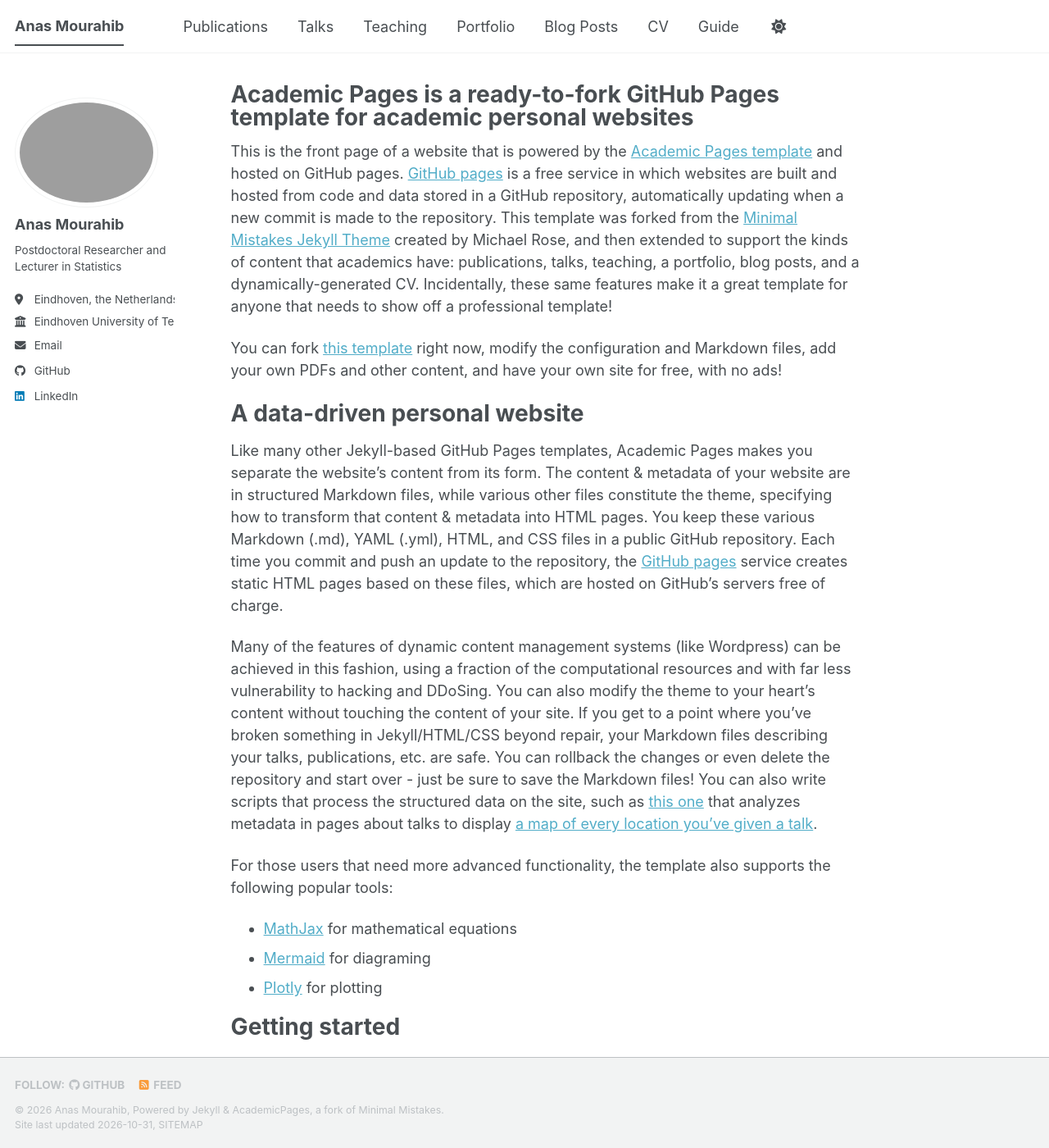
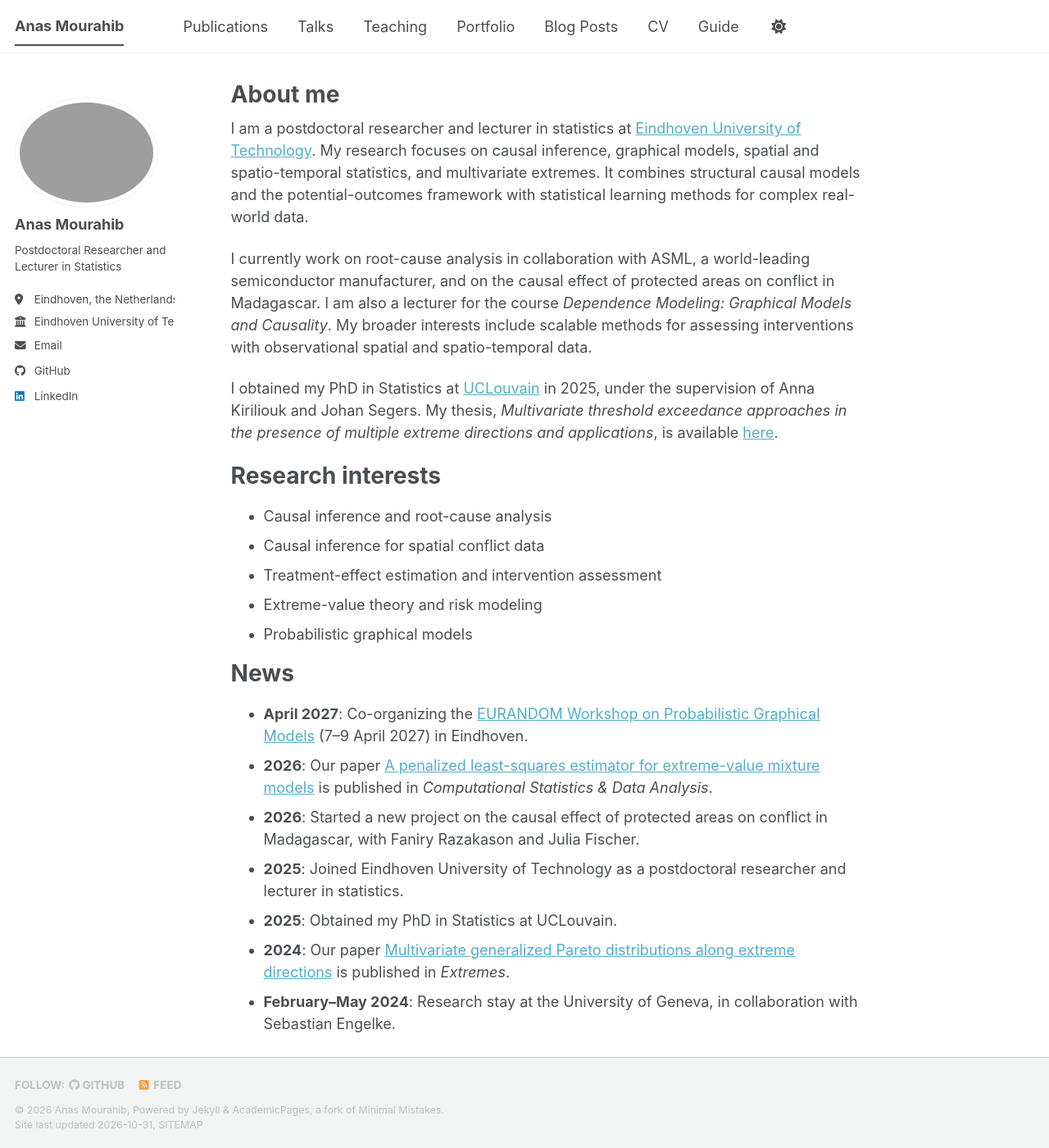
Before and after one commit to AnasMourahib/AnasMourahib.github.io, a Jekyll site: the page built from _pages/about.md, in a window 1280 px wide and 1400 px high. Shown: the whole window at 82% size. Built offline with Jekyll 4.4.1, drawn with Linux system fonts in a browser that asks for light colours; a script bundle is joined from its source files by our own code; a style sheet for code colours, icons or effects is not loaded; some of the changed text lies outside the part shown.

Commit message:
Update about.md

```diff
--- a/_pages/about.md
+++ b/_pages/about.md
@@ -1,56 +1,32 @@
 ---
 permalink: /
-title: "Academic Pages is a ready-to-fork GitHub Pages template for academic personal websites"
+title: "About me"
 author_profile: true
 redirect_from:
   - /about/
   - /about.html
 ---
 
-This is the front page of a website that is powered by the [Academic Pages template](https://github.com/academicpages/academicpages.github.io) and hosted on GitHub pages. [GitHub pages](https://pages.github.com) is a free service in which websites are built and hosted from code and data stored in a GitHub repository, automatically updating when a new commit is made to the repository. This template was forked from the [Minimal Mistakes Jekyll Theme](https://mmistakes.github.io/minimal-mistakes/) created by Michael Rose, and then extended to support the kinds of content that academics have: publications, talks, teaching, a portfolio, blog posts, and a dynamically-generated CV. Incidentally, these same features make it a great template for anyone that needs to show off a professional template!
+I am a postdoctoral researcher and lecturer in statistics at [Eindhoven University of Technology](https://www.tue.nl/en/). My research focuses on causal inference, graphical models, spatial and spatio-temporal statistics, and multivariate extremes. It combines structural causal models and the potential-outcomes framework with statistical learning methods for complex real-world data.
 
- You can fork [this template](https://github.com/academicpages/academicpages.github.io) right now, modify the configuration and Markdown files, add your own PDFs and other content, and have your own site for free, with no ads!
+I currently work on root-cause analysis in collaboration with ASML, a world-leading semiconductor manufacturer, and on the causal effect of protected areas on conflict in Madagascar. I am also a lecturer for the course *Dependence Modeling: Graphical Models and Causality*. My broader interests include scalable methods for assessing interventions with observational spatial and spatio-temporal data.
 
-A data-driven personal website
+I obtained my PhD in Statistics at [UCLouvain](https://uclouvain.be/en/) in 2025, under the supervision of Anna Kiriliouk and Johan Segers. My thesis, *Multivariate threshold exceedance approaches in the presence of multiple extreme directions and applications*, is available [here](https://research.dial.uclouvain.be/entities/publication/d00183ae-949a-4640-896e-b98e22286332).
+
+Research interests
 ======
-Like many other Jekyll-based GitHub Pages templates, Academic Pages makes you separate the website's content from its form. The content & metadata of your website are in structured Markdown files, while various other files constitute the theme, specifying how to transform that content & metadata into HTML pages. You keep these various Markdown (.md), YAML (.yml), HTML, and CSS files in a public GitHub repository. Each time you commit and push an update to the repository, the [GitHub pages](https://pages.github.com/) service creates static HTML pages based on these files, which are hosted on GitHub's servers free of charge.
+- Causal inference and root-cause analysis
+- Causal inference for spatial conflict data
+- Treatment-effect estimation and intervention assessment
+- Extreme-value theory and risk modeling
+- Probabilistic graphical models
 
-Many of the features of dynamic content management systems (like Wordpress) can be achieved in this fashion, using a fraction of the computational resources and with far less vulnerability to hacking and DDoSing. You can also modify the theme to your heart's content without touching the content of your site. If you get to a point where you've broken something in Jekyll/HTML/CSS beyond repair, your Markdown files describing your talks, publications, etc. are safe. You can rollback the changes or even delete the repository and start over - just be sure to save the Markdown files! You can also write scripts that process the structured data on the site, such as [this one](https://github.com/academicpages/academicpages.github.io/blob/master/talkmap.ipynb) that analyzes metadata in pages about talks to display [a map of every location you've given a talk](https://academicpages.github.io/talkmap.html).
-
-For those users that need more advanced functionality, the template also supports the following popular tools:
-- [MathJax](https://www.mathjax.org/) for mathematical equations
-- [Mermaid](https://mermaid.js.org/) for diagraming
-- [Plotly](https://plotly.com/javascript/) for plotting
-
-Getting started
+News
 ======
-1. Register a GitHub account if you don't have one and confirm your e-mail (required!)
-1. Fork [this template](https://github.com/academicpages/academicpages.github.io) by clicking the "Use this template" button in the top right.
-1. Go to the repository's settings (rightmost item in the tabs that start with "Code", should be below "Unwatch"). Rename the repository "[your GitHub username].github.io", which will also be your website's URL.
-1. Set site-wide configuration and create content & metadata (see below -- also see [this set of diffs](https://archive.is/3TPas) showing what files were changed to set up [an example site](https://getorg-testacct.github.io) for a user with the username "getorg-testacct")
-1. Upload any files (like PDFs, .zip files, etc.) to the files/ directory. They will appear at https://[your GitHub username].github.io/files/example.pdf.
-1. Check status by going to the repository settings, in the "GitHub pages" section
-
-Site-wide configuration
-------
-The main configuration file for the site is in the base directory in [_config.yml](https://github.com/academicpages/academicpages.github.io/blob/master/_config.yml), which defines the content in the sidebars and other site-wide features. You will need to replace the default variables with ones about yourself and your site's github repository. The configuration file for the top menu is in [_data/navigation.yml](https://github.com/academicpages/academicpages.github.io/blob/master/_data/navigation.yml). For example, if you don't have a portfolio or blog posts, you can remove those items from that navigation.yml file to remove them from the header.
-
-Create content & metadata
-------
-For site content, there is one Markdown file for each type of content, which are stored in directories like _publications, _talks, _posts, _teaching, or _pages. For example, each talk is a Markdown file in the [_talks directory](https://github.com/academicpages/academicpages.github.io/tree/master/_talks). At the top of each Markdown file is structured data in YAML about the talk, which the theme will parse to do lots of cool stuff. The same structured data about a talk is used to generate the list of talks on the [Talks page](https://academicpages.github.io/talks), each [individual page](https://academicpages.github.io/talks/2012-03-01-talk-1) for specific talks, the talks section for the [CV page](https://academicpages.github.io/cv), and the [map of places you've given a talk](https://academicpages.github.io/talkmap.html) (if you run this [python file](https://github.com/academicpages/academicpages.github.io/blob/master/talkmap.py) or [Jupyter notebook](https://github.com/academicpages/academicpages.github.io/blob/master/talkmap.ipynb), which creates the HTML for the map based on the contents of the _talks directory).
-
-**Markdown generator**
-
-The repository includes [a set of Jupyter notebooks](https://github.com/academicpages/academicpages.github.io/tree/master/markdown_generator
-) that converts a CSV containing structured data about talks or presentations into individual Markdown files that will be properly formatted for the Academic Pages template. The sample CSVs in that directory are the ones I used to create my own personal website at stuartgeiger.com. My usual workflow is that I keep a spreadsheet of my publications and talks, then run the code in these notebooks to generate the Markdown files, then commit and push them to the GitHub repository.
-
-How to edit your site's GitHub repository
-------
-Many people use a git client to create files on their local computer and then push them to GitHub's servers. If you are not familiar with git, you can directly edit these configuration and Markdown files directly in the github.com interface. Navigate to a file (like [this one](https://github.com/academicpages/academicpages.github.io/blob/master/_talks/2012-03-01-talk-1.md) and click the pencil icon in the top right of the content preview (to the right of the "Raw | Blame | History" buttons). You can delete a file by clicking the trashcan icon to the right of the pencil icon. You can also create new files or upload files by navigating to a directory and clicking the "Create new file" or "Upload files" buttons.
-
-Example: editing a Markdown file for a talk
-![Editing a Markdown file for a talk](/images/editing-talk.png)
-
-For more info
-------
-More info about configuring Academic Pages can be found in [the guide](https://academicpages.github.io/markdown/), the [growing wiki](https://github.com/academicpages/academicpages.github.io/wiki), and you can always [ask a question on GitHub](https://github.com/academicpages/academicpages.github.io/discussions). The [guides for the Minimal Mistakes theme](https://mmistakes.github.io/minimal-mistakes/docs/configuration/) (which this theme was forked from) might also be helpful.
+- **April 2027**: Co-organizing the [EURANDOM Workshop on Probabilistic Graphical Models](https://sites.google.com/view/eurandom-pgm/main) (7–9 April 2027) in Eindhoven.
+- **2026**: Our paper [A penalized least-squares estimator for extreme-value mixture models](https://www.sciencedirect.com/science/article/pii/S0167947326001295) is published in *Computational Statistics & Data Analysis*.
+- **2026**: Started a new project on the causal effect of protected areas on conflict in Madagascar, with Faniry Razakason and Julia Fischer.
+- **2025**: Joined Eindhoven University of Technology as a postdoctoral researcher and lecturer in statistics.
+- **2025**: Obtained my PhD in Statistics at UCLouvain.
+- **2024**: Our paper [Multivariate generalized Pareto distributions along extreme directions](https://link.springer.com/article/10.1007/s10687-024-00501-4) is published in *Extremes*.
+- **February–May 2024**: Research stay at the University of Geneva, in collaboration with Sebastian Engelke.
```
